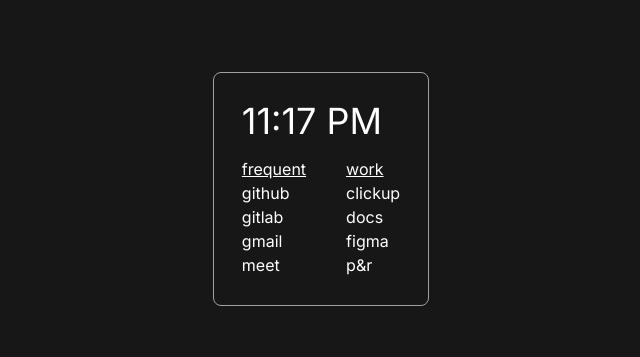
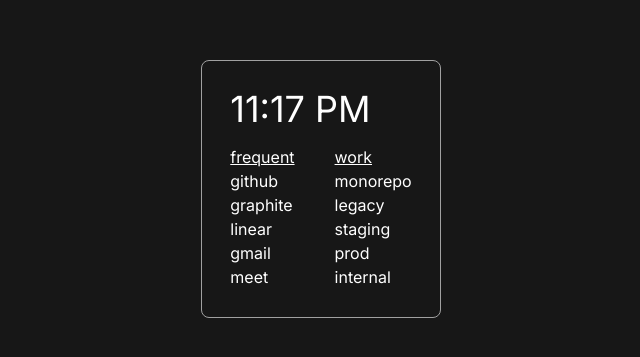
Before and after one commit to hisbaan/startpage, a Next.js app: page / in a window 1280 px wide. Shown: the part 211-568 px from the top of the page, without its empty margins (319-959 px from the left). Built offline with nearby package versions, Linux system fonts and the light colour scheme.

Commit message:
feat: update cocoflo links with affiniti links

```diff
--- a/src/app/page.tsx
+++ b/src/app/page.tsx
@@ -5,7 +5,8 @@
     header: "frequent",
     items: [
       { title: "github", url: "https://github.com" },
-      { title: "gitlab", url: "https://gitlab.com" },
+      { title: "graphite", url: "https://graphite.com" },
+      { title: "linear", url: "https://linear.app/affiniti" },
       { title: "gmail", url: "https://mail.google.com" },
       { title: "meet", url: "https://meet.google.com" },
     ],
@@ -14,17 +15,24 @@
     header: "work",
     items: [
       {
-        title: "clickup",
-        url: "https://app.clickup.com/9014374112/v/b/5-90144457676-2",
-      },
-      { title: "docs", url: "https://app.clickup.com/9014374112/docs" },
-      {
-        title: "figma",
-        url: "https://www.figma.com/design/BTDXaz714Qs4VXRm4lPsAa/REC---Cocoflo-?m=dev",
+        title: "monorepo",
+        url: "https://github.com/affiniti-finance/monorepo",
       },
       {
-        title: "p&r",
-        url: "https://gitlab.com/cocoflo-dev/parks-and-rec/-/merge_requests",
+        title: "legacy",
+        url: "https://github.com/affiniti-finance/affiniti",
+      },
+      {
+        title: "staging",
+        url: "https://staging.affiniti.finance/dashboard",
+      },
+      {
+        title: "prod",
+        url: "https://update.affiniti.com/dashboard",
+      },
+      {
+        title: "internal",
+        url: "https://internal.affiniti.finance",
       },
     ],
   },
```
